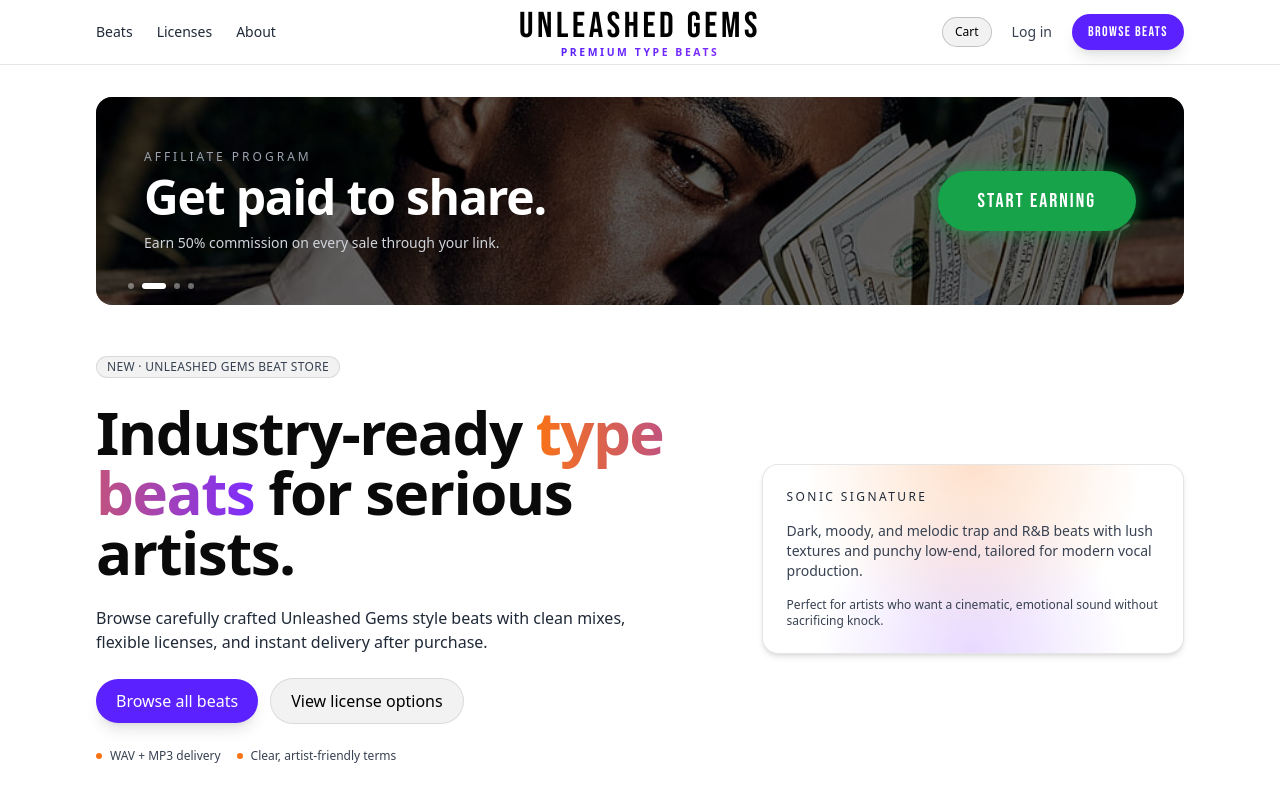
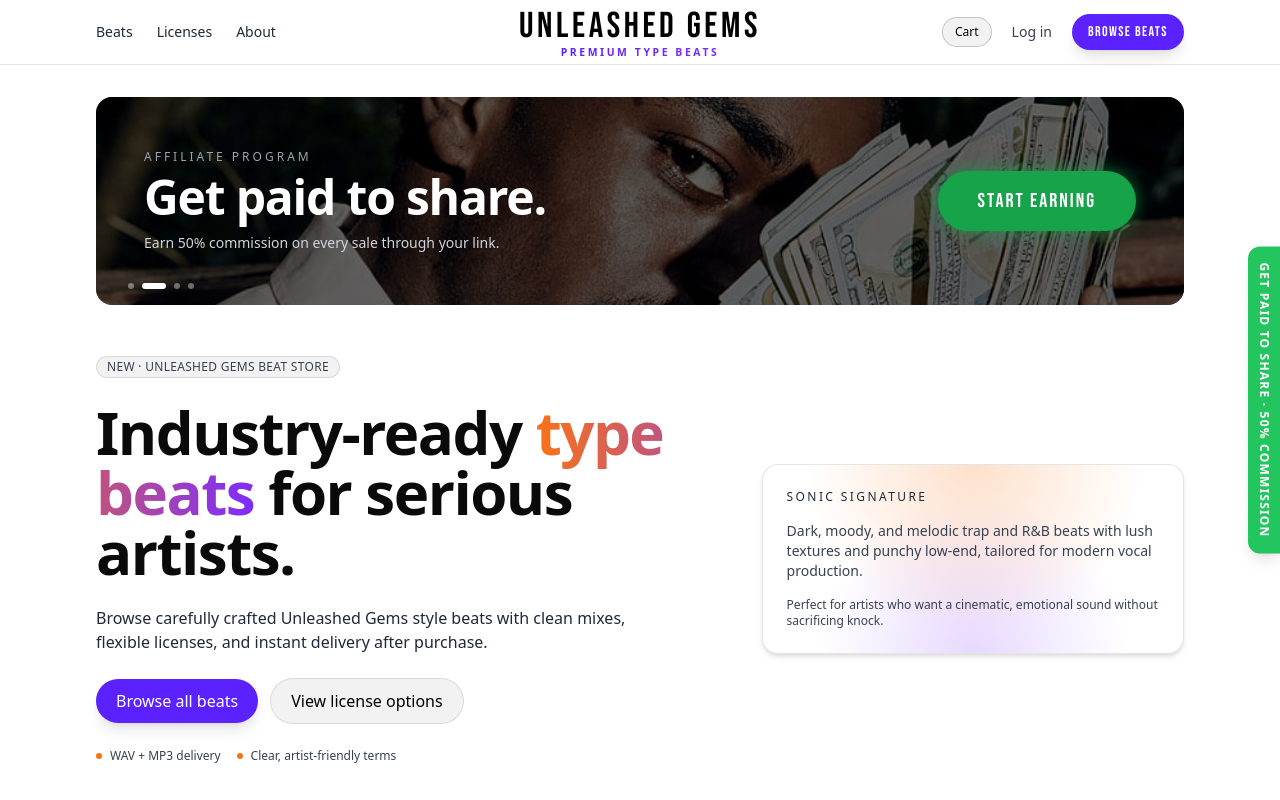
Before and after one commit to logigeirvibesstuff/lana-nova-beats, a Next.js app: page / in a window 1280 px wide. Shown: the top 800 px of the page. Built offline with nearby package versions, Linux system fonts and the light colour scheme; no server answers.

Commit message:
add sticky affiliate side tab

```diff
--- a/app/layout.tsx
+++ b/app/layout.tsx
@@ -56,6 +56,13 @@
             </main>
             <SiteFooter />
             <PlayerBar />
+            <a
+              href="/account"
+              className="fixed right-0 top-1/2 -translate-y-1/2 z-40 bg-green-500 hover:bg-green-400 transition-colors text-white text-xs font-bold uppercase tracking-widest px-2 py-4 rounded-l-xl shadow-lg"
+              style={{ writingMode: "vertical-rl", textOrientation: "mixed" }}
+            >
+              Get paid to share · 50% commission
+            </a>
           </div>
         </Providers>
       </body>
```
